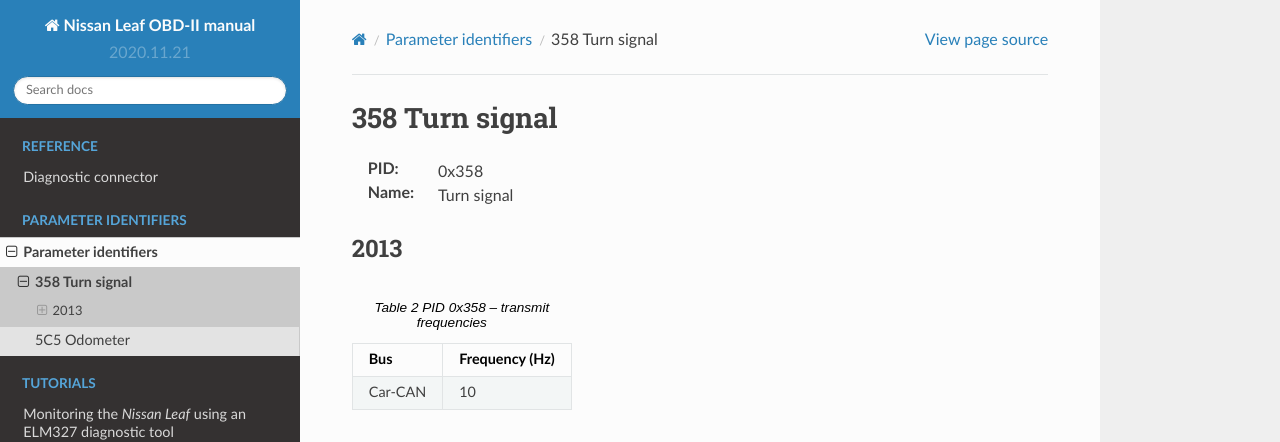
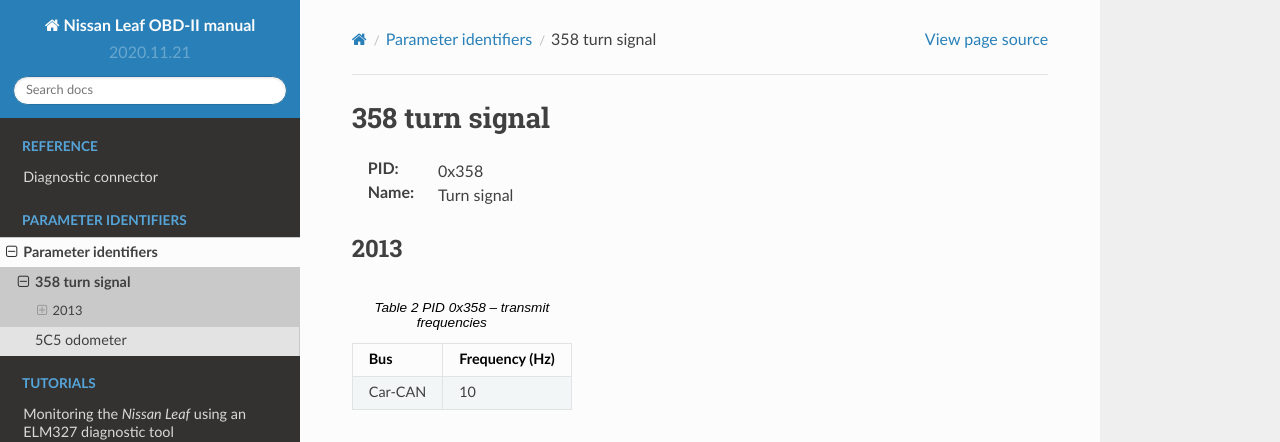
Before and after one commit to sethfischer/nissan-leaf-obd-manual, a Sphinx documentation site: the page built from source/pid/358.rst, in a window 1280 px wide and 900 px high. Shown: the top 442 px of the window. Built offline with Sphinx 7.4.7 and the Read the Docs theme 2.0.0, drawn with Linux system fonts in a browser that asks for light colours; cross-references to code outside the pages are shown as plain code.

Commit message:
Sentence-style capitalisation

```diff
--- a/source/pid/358.rst
+++ b/source/pid/358.rst
@@ -1,5 +1,5 @@
 ===============
-358 Turn signal
+358 turn signal
 ===============
 
 :PID: 0x358
--- a/source/pid/5c5.rst
+++ b/source/pid/5c5.rst
@@ -1,5 +1,5 @@
 ============
-5C5 Odometer
+5C5 odometer
 ============
 
 :PID: 0x5C5
```
